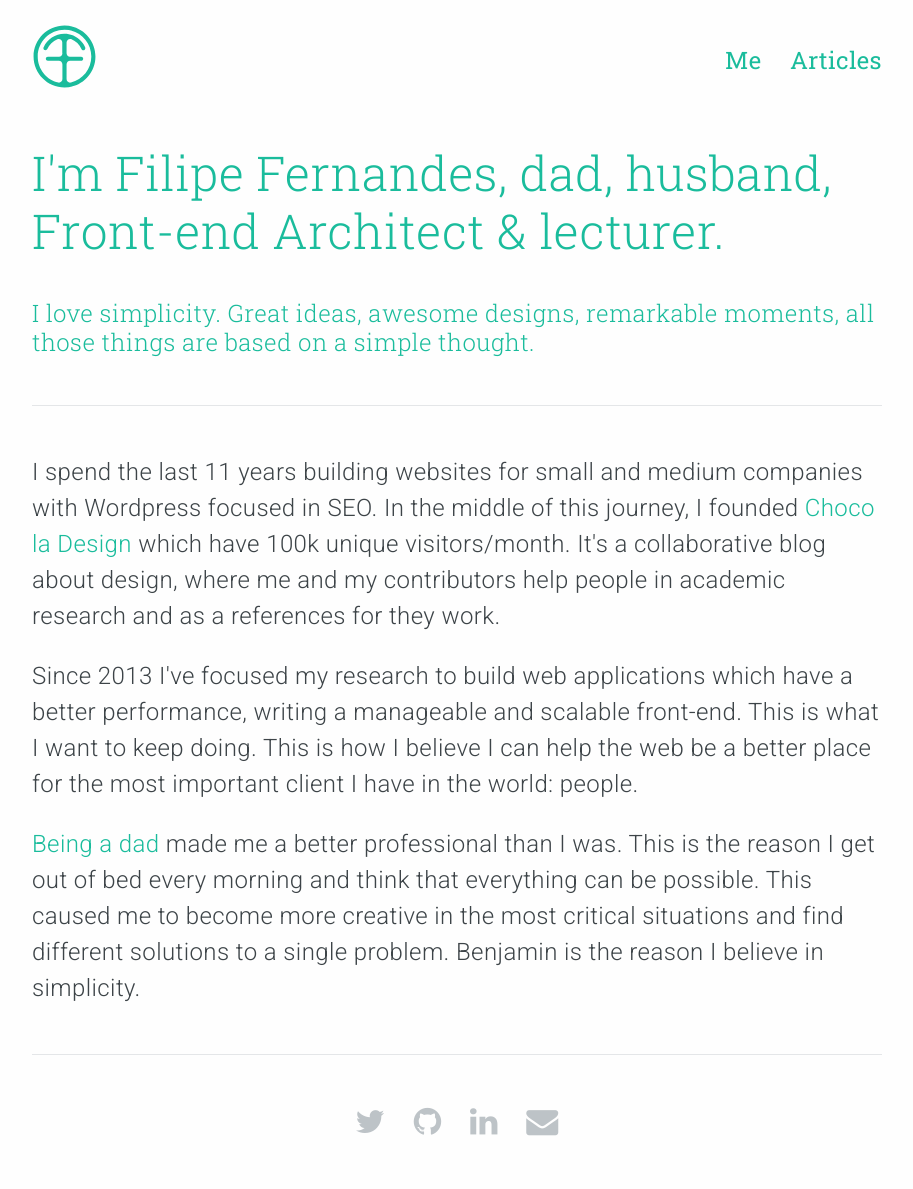
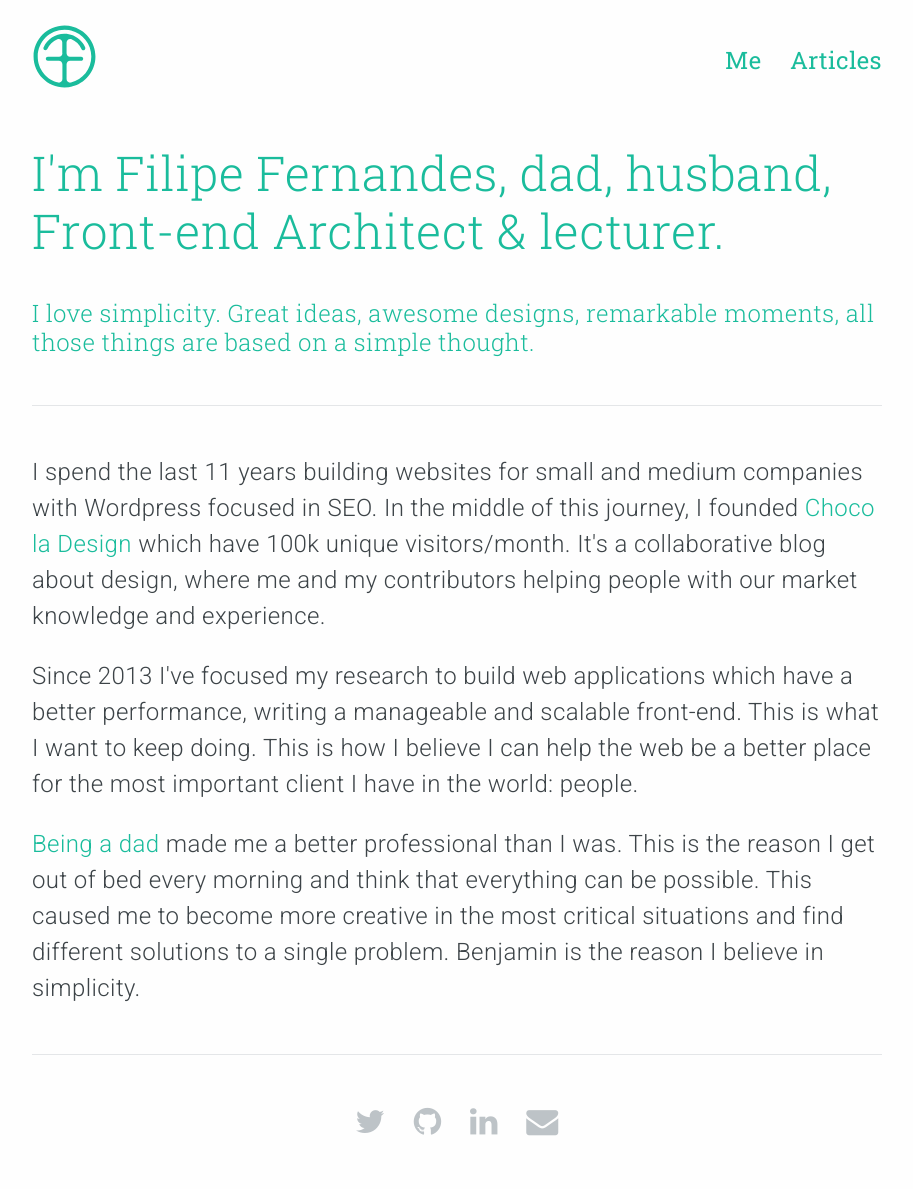
Before and after one commit to filipesf/filipesf.github.io, a Jekyll site: the page built from index.md, in a window 1280 px wide. Shown: the whole page, without its empty margins (183-1096 px from the left). Built offline with Jekyll 4.4.1, drawn with Linux system fonts in a browser that asks for light colours; nearby versions of some CDN libraries.

Commit message:
better Choco la Design description

```diff
--- a/index.md
+++ b/index.md
@@ -4,7 +4,7 @@ layout: index
 
 <section class="about" role="main">
   <div class="wrapper">
-    <p>I spend the last 11 years building websites for small and medium companies with Wordpress focused in SEO. In the middle of this journey, I founded <a href="http://chocoladesign.com" title="Choco la Design" target="_blank">Choco la Design</a> which have 100k unique visitors/month. It's a collaborative blog about design, where me and my contributors help people in academic research and as a references for they work.</p>
+    <p>I spend the last 11 years building websites for small and medium companies with Wordpress focused in SEO. In the middle of this journey, I founded <a href="http://chocoladesign.com" title="Choco la Design" target="_blank">Choco la Design</a> which have 100k unique visitors/month. It's a collaborative blog about design, where me and my contributors helping people with our market knowledge and experience.</p>
     <p>Since 2013 I've focused my research to build web applications which have a better performance, writing a manageable and scalable front-end. This is what I want to keep doing. This is how I believe I can help the web be a better place for the most important client I have in the world: people.</p>
     <p><a href="http://instagram.com/p/forEYuO9z9/" title="Quando me tornei pai" target="_blank">Being a dad</a> made me a better professional than I was. This is the reason I get out of bed every morning and think that everything can be possible. This caused me to become more creative in the most critical situations and find different solutions to a single problem. Benjamin is the reason I believe in simplicity.
     </p>
```
